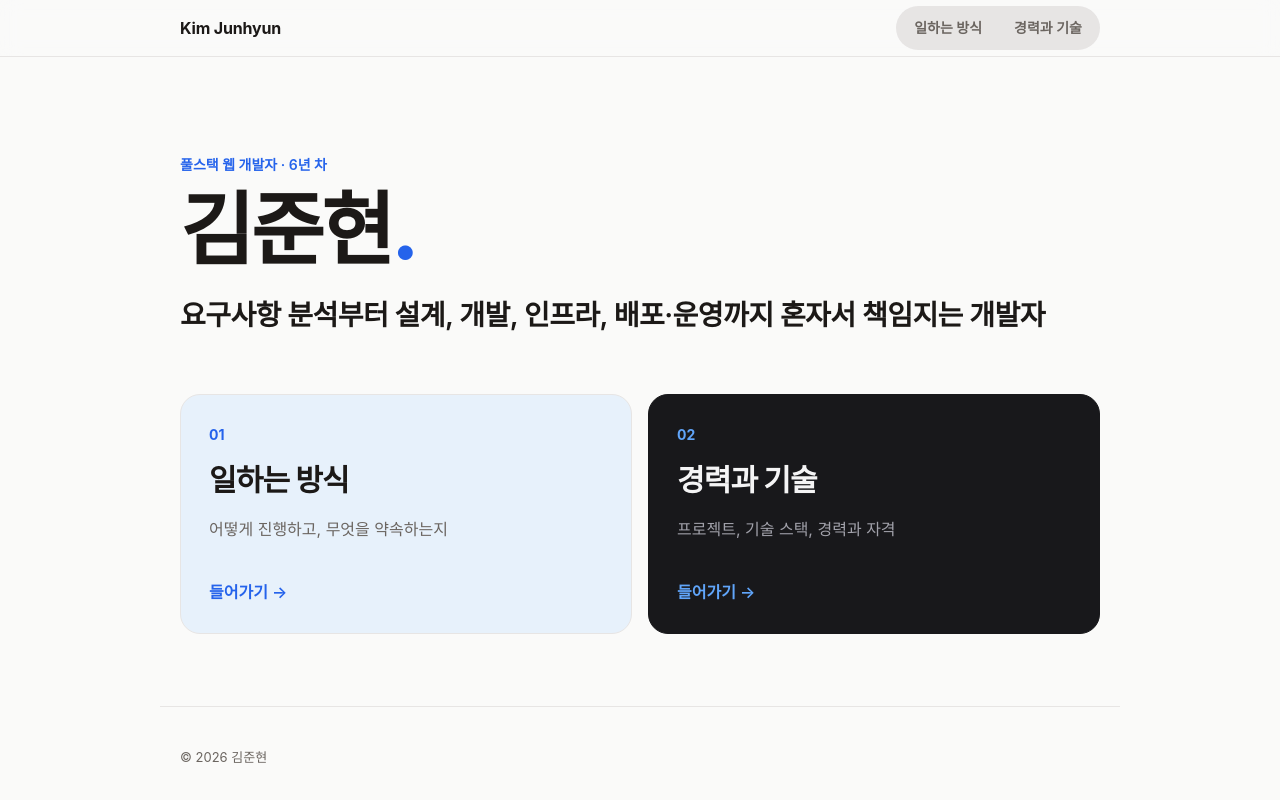
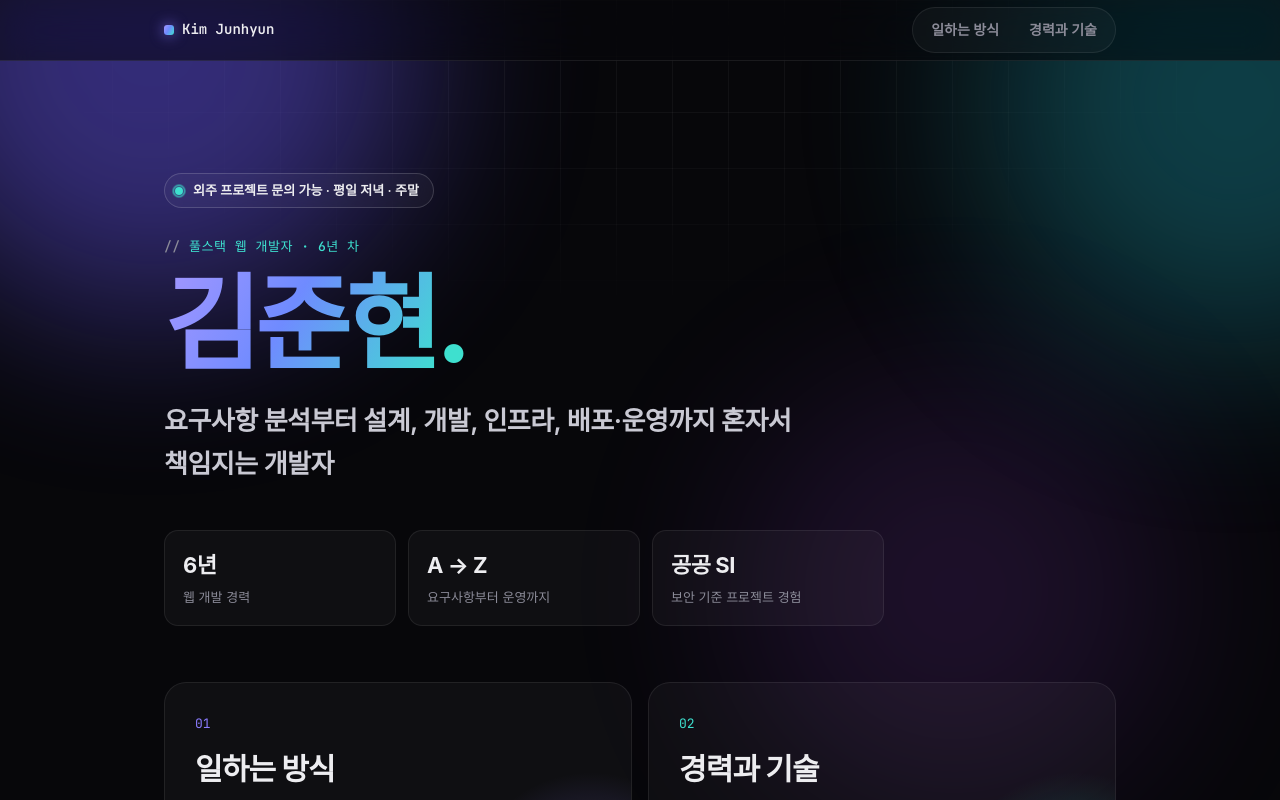
Before and after one commit to jjunhyeon/about-log, a Next.js app: page / in a window 1280 px wide. Shown: the top 800 px of the page. Built offline with nearby package versions, Linux system fonts and the light colour scheme; a web font is replaced by a local one.

Commit message:
다크 테마 + 그라디언트 오로라 배경으로 디자인 개편
Co-Authored-By: Claude Opus 5.5 <noreply@anthropic.com>
Claude-Session: https://claude.ai/code/session_01Wv8wQift3TM9ZcEifCykwV

```diff
--- a/app/dev/page.js
+++ b/app/dev/page.js
@@ -8,9 +8,9 @@ export default function DevPage() {
   return (
     <>
       <section className="page-head wrap">
-        <p className="eyebrow">02 · 경력과 기술</p>
-        <h1 className="page-title">{dev.title}</h1>
-        <p className="intro">{dev.intro}</p>
+        <p className="eyebrow reveal">02 · 경력과 기술</p>
+        <h1 className="page-title reveal d1">{dev.title}</h1>
+        <p className="intro reveal d2">{dev.intro}</p>
       </section>
 
       <section className="wrap section">
--- a/app/globals.css
+++ b/app/globals.css
@@ -1,30 +1,22 @@
 :root {
-  --bg: #fafaf9;
-  --surface: #ffffff;
-  --text: #1c1917;
-  --muted: #6b6560;
-  --line: #e7e5e4;
-  --accent: #2563eb;
-  --accent-soft: #e7f1fb;
-  --todo: #b45309;
-  --todo-bg: #fef3c7;
-}
-@media (prefers-color-scheme: dark) {
-  :root {
-    --bg: #0f0f10;
-    --surface: #18181b;
-    --text: #f4f4f5;
-    --muted: #a1a1aa;
-    --line: #2a2a2e;
-    --accent: #60a5fa;
-    --accent-soft: #172554;
-    --todo: #fbbf24;
-    --todo-bg: #3a2a07;
-  }
+  --bg: #07070a;
+  --surface: rgba(255, 255, 255, 0.035);
+  --surface-hover: rgba(255, 255, 255, 0.06);
+  --text: #ededf0;
+  --muted: #8b8b98;
+  --line: rgba(255, 255, 255, 0.08);
+  --line-strong: rgba(255, 255, 255, 0.16);
+  --accent: #8b7cff;
+  --accent-2: #3ee0cf;
+  --accent-soft: rgba(139, 124, 255, 0.12);
+  --grad: linear-gradient(120deg, #a597ff 0%, #6f8bff 45%, #3ee0cf 100%);
+  --todo: #fbbf24;
+  --todo-bg: rgba(251, 191, 36, 0.12);
+  --mono: "JetBrains Mono", ui-monospace, SFMono-Regular, Menlo, monospace;
 }
 
 * { box-sizing: border-box; margin: 0; padding: 0; }
-html { scroll-behavior: smooth; scroll-padding-top: 72px; }
+html { scroll-behavior: smooth; scroll-padding-top: 72px; color-scheme: dark; }
 body {
   background: var(--bg);
   color: var(--text);
@@ -32,96 +24,176 @@ body {
   line-height: 1.65;
   word-break: keep-all;
   -webkit-font-smoothing: antialiased;
+  min-height: 100vh;
+  overflow-x: hidden;
 }
 a { color: inherit; }
+::selection { background: rgba(139, 124, 255, 0.35); }
 
-.wrap { width: 100%; max-width: 960px; margin: 0 auto; padding: 0 20px; }
+/* ── 배경: 오로라 + 그리드 ── */
+.bg { position: fixed; inset: 0; z-index: -1; pointer-events: none; overflow: hidden; }
+.bg::before {
+  content: ""; position: absolute; inset: 0;
+  background-image:
+    linear-gradient(var(--line) 1px, transparent 1px),
+    linear-gradient(90deg, var(--line) 1px, transparent 1px);
+  background-size: 56px 56px;
+  mask-image: radial-gradient(ellipse 70% 55% at 50% 0%, #000 30%, transparent 75%);
+  -webkit-mask-image: radial-gradient(ellipse 70% 55% at 50% 0%, #000 30%, transparent 75%);
+  opacity: .55;
+}
+.orb { position: absolute; border-radius: 50%; filter: blur(90px); opacity: .45; animation: drift 18s ease-in-out infinite alternate; }
+.orb-1 { width: 520px; height: 520px; background: #6d5cff; top: -220px; left: -120px; }
+.orb-2 { width: 460px; height: 460px; background: #1fb6c9; top: -160px; right: -140px; animation-delay: -6s; opacity: .32; }
+.orb-3 { width: 380px; height: 380px; background: #b04dff; top: 45%; left: 55%; animation-delay: -12s; opacity: .14; }
+@keyframes drift { to { transform: translate3d(60px, 40px, 0) scale(1.12); } }
+@media (prefers-reduced-motion: reduce) { .orb { animation: none; } .reveal { animation: none !important; opacity: 1 !important; } .pulse::after { animation: none !important; } }
 
+.wrap { width: 100%; max-width: 1000px; margin: 0 auto; padding: 0 24px; }
+
+/* ── 상단 내비 ── */
 .nav {
   position: sticky; top: 0; z-index: 10;
-  background: color-mix(in srgb, var(--bg) 85%, transparent);
-  backdrop-filter: blur(10px);
+  background: rgba(7, 7, 10, 0.6);
+  backdrop-filter: blur(16px) saturate(140%);
+  -webkit-backdrop-filter: blur(16px) saturate(140%);
   border-bottom: 1px solid var(--line);
 }
-.nav-inner { display: flex; justify-content: space-between; align-items: center; height: 56px; gap: 16px; }
-.logo { font-weight: 700; text-decoration: none; letter-spacing: -0.01em; white-space: nowrap; }
-.tabs { display: flex; gap: 4px; background: var(--line); padding: 4px; border-radius: 999px; }
+.nav-inner { display: flex; justify-content: space-between; align-items: center; height: 60px; gap: 16px; }
+.logo { font-family: var(--mono); font-weight: 600; font-size: 14px; text-decoration: none; white-space: nowrap; display: flex; align-items: center; gap: 8px; }
+.logo::before { content: ""; width: 10px; height: 10px; border-radius: 3px; background: var(--grad); box-shadow: 0 0 14px rgba(139, 124, 255, .8); }
+.tabs { display: flex; gap: 2px; background: var(--surface); border: 1px solid var(--line); padding: 4px; border-radius: 999px; }
 .tab { text-decoration: none; color: var(--muted); font-size: 14px; font-weight: 600; white-space: nowrap; padding: 6px 14px; border-radius: 999px; transition: background .2s, color .2s; }
 .tab:hover { color: var(--text); }
-.tab.active { background: var(--surface); color: var(--text); box-shadow: 0 1px 3px rgba(0,0,0,.08); }
+.tab.active { background: rgba(255, 255, 255, .1); color: var(--text); box-shadow: inset 0 0 0 1px var(--line-strong); }
 
+/* ── 등장 애니메이션 ── */
+.reveal { opacity: 0; animation: rise .8s cubic-bezier(.2, .7, .2, 1) forwards; }
+.d1 { animation-delay: .08s; } .d2 { animation-delay: .16s; } .d3 { animation-delay: .24s; } .d4 { animation-delay: .32s; }
+@keyframes rise { from { opacity: 0; transform: translateY(14px); filter: blur(6px); } to { opacity: 1; transform: none; filter: none; } }
+
+/* ── 히어로 ── */
+.hero { padding: 112px 24px 80px; }
+.badge {
+  display: inline-flex; align-items: center; gap: 10px;
+  font-size: 13px; font-weight: 600; color: var(--text);
+  padding: 6px 14px 6px 10px; border-radius: 999px;
+  background: var(--surface); border: 1px solid var(--line-strong);
+  backdrop-filter: blur(8px);
+}
+.pulse { position: relative; width: 8px; height: 8px; border-radius: 50%; background: var(--accent-2); }
+.pulse::after { content: ""; position: absolute; inset: -4px; border-radius: 50%; border: 2px solid var(--accent-2); animation: ping 1.8s ease-out infinite; }
+@keyframes ping { from { transform: scale(.6); opacity: .9; } to { transform: scale(1.8); opacity: 0; } }
+
+.eyebrow { font-family: var(--mono); color: var(--accent-2); font-weight: 500; font-size: 13px; letter-spacing: .04em; margin-bottom: 14px; }
+.eyebrow::before { content: "// "; color: var(--muted); }
+.hero .eyebrow { margin-top: 28px; }
+.hero h1 { font-size: clamp(52px, 11vw, 104px); line-height: 1; letter-spacing: -0.05em; font-weight: 800; }
+.grad-text { background: var(--grad); -webkit-background-clip: text; background-clip: text; color: transparent; }
+.dot { color: var(--accent-2); }
+.headline { font-size: clamp(19px, 3.2vw, 26px); font-weight: 600; margin-top: 24px; letter-spacing: -0.02em; color: #c9c9d3; max-width: 720px; }
+.intro { color: var(--muted); max-width: 680px; margin-top: 18px; font-size: 17px; }
+
+.stats { display: grid; grid-template-columns: repeat(3, 1fr); gap: 12px; margin-top: 44px; max-width: 720px; }
+.stat { padding: 16px 18px; border-radius: 14px; background: var(--surface); border: 1px solid var(--line); }
+.stat b { display: block; font-size: 22px; letter-spacing: -0.02em; }
+.stat span { color: var(--muted); font-size: 13px; }
+
+/* ── 진입 카드 ── */
 .doors { display: grid; grid-template-columns: 1fr 1fr; gap: 16px; margin-top: 56px; }
-.door { display: flex; flex-direction: column; gap: 10px; min-height: 240px; padding: 28px; border-radius: 20px; text-decoration: none; background: var(--accent-soft); border: 1px solid var(--line); transition: transform .2s, box-shadow .2s; }
-.door:hover { transform: translateY(-4px); box-shadow: 0 12px 30px rgba(0,0,0,.08); }
-.door strong { font-size: 30px; letter-spacing: -0.03em; }
-.door-num { font-size: 14px; font-weight: 700; color: var(--accent); }
-.door-desc { color: var(--muted); }
-.door-go { margin-top: auto; font-weight: 600; color: var(--accent); }
-.door-dark { background: #18181b; color: #f4f4f5; border-color: #18181b; }
-.door-dark .door-desc { color: #a1a1aa; }
-.door-dark .door-num, .door-dark .door-go { color: #60a5fa; }
-@media (prefers-color-scheme: dark) { .door-dark { background: #f4f4f5; color: #18181b; } .door-dark .door-desc { color: #52525b; } .door-dark .door-num, .door-dark .door-go { color: #2563eb; } }
-@media (max-width: 640px) { .doors { grid-template-columns: 1fr; margin-top: 40px; } .door { min-height: 180px; } }
+.door {
+  position: relative; display: flex; flex-direction: column; gap: 10px; min-height: 240px; padding: 30px;
+  border-radius: 22px; text-decoration: none; overflow: hidden;
+  background: var(--surface); border: 1px solid var(--line);
+  transition: transform .3s, border-color .3s, background .3s;
+}
+.door::before {
+  content: ""; position: absolute; inset: 0; border-radius: inherit; padding: 1px;
+  background: var(--grad); opacity: 0; transition: opacity .3s;
+  -webkit-mask: linear-gradient(#000 0 0) content-box, linear-gradient(#000 0 0);
+  -webkit-mask-composite: xor; mask-composite: exclude;
+}
+.door::after {
+  content: ""; position: absolute; width: 260px; height: 260px; right: -90px; bottom: -110px; border-radius: 50%;
+  background: radial-gradient(circle, rgba(139, 124, 255, .35), transparent 70%); transition: transform .4s;
+}
+.door-dark::after { background: radial-gradient(circle, rgba(62, 224, 207, .28), transparent 70%); }
+.door:hover { transform: translateY(-4px); background: var(--surface-hover); }
+.door:hover::before { opacity: 1; }
+.door:hover::after { transform: scale(1.25); }
+.door strong { font-size: 30px; letter-spacing: -0.03em; position: relative; }
+.door-num { font-family: var(--mono); font-size: 13px; color: var(--accent); position: relative; }
+.door-dark .door-num { color: var(--accent-2); }
+.door-desc { color: var(--muted); position: relative; }
+.door-go { margin-top: auto; font-weight: 600; position: relative; transition: letter-spacing .3s; }
+.door:hover .door-go { letter-spacing: .04em; }
+@media (max-width: 640px) { .doors, .stats { grid-template-columns: 1fr; } .doors { margin-top: 40px; } .door { min-height: 180px; } }
 
-.page-head { padding: 72px 20px 40px; }
-.page-title { font-size: clamp(30px, 6vw, 48px); letter-spacing: -0.03em; line-height: 1.2; }
+/* ── 서브 페이지 ── */
+.page-head { padding: 88px 24px 48px; }
+.page-title { font-size: clamp(34px, 6.5vw, 56px); letter-spacing: -0.04em; line-height: 1.15; font-weight: 800; }
+
+.section { padding: 64px 24px; border-top: 1px solid var(--line); }
+.section h2 { font-family: var(--mono); font-size: 13px; font-weight: 500; letter-spacing: .08em; text-transform: uppercase; color: var(--muted); margin-bottom: 24px; display: flex; align-items: center; gap: 12px; }
+.section h2::after { content: ""; flex: 1; height: 1px; background: linear-gradient(90deg, var(--line-strong), transparent); }
+
+.grid { display: grid; gap: 14px; }
+.traits { grid-template-columns: repeat(auto-fit, minmax(260px, 1fr)); }
+.skills { grid-template-columns: repeat(auto-fit, minmax(210px, 1fr)); }
 .two { grid-template-columns: 1fr 1fr; }
 @media (max-width: 640px) { .two { grid-template-columns: 1fr; } }
-.plain { list-style: none; color: var(--muted); font-size: 15px; }
-.plain li { padding: 6px 0; border-bottom: 1px dashed var(--line); }
+
+.card, .project {
+  background: var(--surface); border: 1px solid var(--line); border-radius: 18px; padding: 24px;
+  transition: border-color .25s, background .25s, transform .25s;
+}
+.card:hover, .project:hover { border-color: var(--line-strong); background: var(--surface-hover); }
+.card h3 { font-size: 17px; margin-bottom: 8px; letter-spacing: -0.01em; }
+.card p { color: var(--muted); font-size: 15px; }
+.traits .card h3 { font-family: var(--mono); font-size: 15px; }
+
+.plain { list-style: none; color: #b9b9c4; font-size: 15px; }
+.plain li { padding: 10px 0 10px 22px; border-bottom: 1px solid var(--line); position: relative; }
+.plain li::before { content: "→"; position: absolute; left: 0; color: var(--accent); }
 .plain li:last-child { border-bottom: 0; }
 
-.hero { padding: 96px 20px 72px; }
-.eyebrow { color: var(--accent); font-weight: 600; font-size: 14px; margin-bottom: 12px; }
-.hero h1 { font-size: clamp(44px, 9vw, 80px); line-height: 1.05; letter-spacing: -0.04em; font-weight: 800; }
-.dot { color: var(--accent); }
-.headline { font-size: clamp(20px, 3.4vw, 28px); font-weight: 600; margin-top: 20px; letter-spacing: -0.02em; }
-.intro { color: var(--muted); max-width: 640px; margin-top: 16px; font-size: 17px; }
+.routine { display: flex; flex-wrap: wrap; gap: 10px; }
+.routine div { background: var(--surface); border: 1px solid var(--line); border-radius: 12px; padding: 12px 18px; display: flex; flex-direction: column; gap: 2px; font-size: 15px; }
+.routine dt { font-family: var(--mono); font-size: 12px; color: var(--accent-2); }
 
-.section { padding: 56px 20px; border-top: 1px solid var(--line); }
-.section h2 { font-size: 22px; letter-spacing: -0.02em; margin-bottom: 20px; }
-.num { color: var(--accent); font-size: 14px; font-weight: 700; font-variant-numeric: tabular-nums; }
-
-.grid { display: grid; gap: 16px; }
-.traits { grid-template-columns: repeat(2, 1fr); }
-@media (max-width: 640px) { .traits { grid-template-columns: 1fr; } }
-.skills { grid-template-columns: repeat(auto-fit, minmax(200px, 1fr)); }
-.card { background: var(--surface); border: 1px solid var(--line); border-radius: 14px; padding: 22px; }
-.card h3 { font-size: 17px; margin-bottom: 8px; letter-spacing: -0.01em; }
-.card p { color: var(--muted); font-size: 15px; }
-
-.routine { display: flex; flex-wrap: wrap; gap: 12px; margin-top: 20px; }
-.routine div { background: var(--accent-soft); border-radius: 999px; padding: 8px 16px; display: flex; gap: 8px; font-size: 14px; }
-.routine dt { font-weight: 700; }
-
-.projects { display: grid; gap: 16px; }
-.project { background: var(--surface); border: 1px solid var(--line); border-radius: 14px; padding: 26px; }
+.projects { display: grid; gap: 14px; }
+.project { padding: 28px; }
 .project-head { display: flex; justify-content: space-between; align-items: baseline; gap: 12px; flex-wrap: wrap; }
-.project h3 { font-size: 20px; letter-spacing: -0.02em; }
+.project h3 { font-size: 21px; letter-spacing: -0.02em; }
 .project h3 a { text-decoration: none; }
 .project h3 a:hover { color: var(--accent); }
-.period { color: var(--muted); font-size: 14px; font-variant-numeric: tabular-nums; }
-.role-tag { display: inline-block; margin: 10px 0 12px; font-size: 13px; font-weight: 600; color: var(--accent); background: var(--accent-soft); border-radius: 6px; padding: 2px 10px; }
-.project ul { margin-top: 12px; padding-left: 18px; color: var(--muted); font-size: 15px; }
-.project li + li { margin-top: 4px; }
+.period { font-family: var(--mono); color: var(--muted); font-size: 13px; }
+.role-tag { display: inline-block; margin: 12px 0 12px; font-size: 12px; font-weight: 600; color: #c4bcff; background: var(--accent-soft); border: 1px solid rgba(139, 124, 255, .25); border-radius: 999px; padding: 3px 12px; }
+.project > p { color: #b9b9c4; }
+.project ul { margin-top: 14px; list-style: none; color: var(--muted); font-size: 15px; }
+.project li { padding-left: 18px; position: relative; }
+.project li::before { content: ""; position: absolute; left: 2px; top: 10px; width: 6px; height: 6px; border-radius: 2px; background: var(--grad); }
+.project li + li { margin-top: 6px; }
 
 .chips { display: flex; flex-wrap: wrap; gap: 8px; }
-.chip { font-size: 14px; border: 1px solid var(--line); border-radius: 999px; padding: 4px 12px; }
+.chip { font-family: var(--mono); font-size: 13px; border: 1px solid var(--line-strong); background: rgba(255, 255, 255, .03); border-radius: 8px; padding: 4px 10px; transition: border-color .2s, color .2s; }
+.chip:hover { border-color: var(--accent); color: #fff; }
 
-.timeline { list-style: none; margin-top: 24px; border-left: 2px solid var(--line); padding-left: 20px; }
+.timeline { list-style: none; border-left: 1px solid var(--line-strong); padding-left: 24px; display: grid; gap: 18px; }
 .timeline li { display: flex; flex-wrap: wrap; gap: 4px 14px; align-items: baseline; position: relative; }
-.timeline li::before { content: ""; position: absolute; left: -27px; top: 9px; width: 12px; height: 12px; border-radius: 50%; background: var(--accent); }
+.timeline li::before { content: ""; position: absolute; left: -29px; top: 9px; width: 9px; height: 9px; border-radius: 50%; background: var(--bg); border: 2px solid var(--accent-2); box-shadow: 0 0 10px rgba(62, 224, 207, .6); }
 .timeline span:last-child { color: var(--muted); }
 
-.contact { display: flex; flex-wrap: wrap; gap: 20px; font-size: 18px; font-weight: 600; }
-.contact a { text-decoration: none; border-bottom: 2px solid var(--accent); }
+.contact { display: flex; flex-wrap: wrap; gap: 12px; }
+.contact a { text-decoration: none; font-weight: 600; padding: 10px 18px; border-radius: 12px; background: var(--surface); border: 1px solid var(--line-strong); transition: border-color .2s, background .2s; }
+.contact a:hover { border-color: var(--accent); background: var(--accent-soft); }
 
 .todo { color: var(--todo); background: var(--todo-bg); border-radius: 4px; padding: 0 4px; border-color: transparent; }
 
-.footer { padding: 40px 20px 56px; color: var(--muted); font-size: 13px; border-top: 1px solid var(--line); }
+.footer { padding: 40px 24px 56px; color: var(--muted); font-family: var(--mono); font-size: 12px; border-top: 1px solid var(--line); }
 
 @media (max-width: 560px) {
   .tab { padding: 6px 10px; font-size: 13px; }
-  .hero { padding: 64px 20px 48px; }
-  .project { padding: 20px; }
+  .hero { padding: 72px 24px 56px; }
+  .project { padding: 22px; }
 }
--- a/app/layout.js
+++ b/app/layout.js
@@ -15,8 +15,18 @@ export default function RootLayout({ children }) {
           rel="stylesheet"
           href="https://cdn.jsdelivr.net/gh/orioncactus/pretendard@v1.3.9/dist/web/static/pretendard.min.css"
         />
+        <link rel="preconnect" href="https://fonts.googleapis.com" />
+        <link
+          rel="stylesheet"
+          href="https://fonts.googleapis.com/css2?family=JetBrains+Mono:wght@400;500;600&display=swap"
+        />
       </head>
       <body>
+        <div className="bg" aria-hidden="true">
+          <span className="orb orb-1" />
+          <span className="orb orb-2" />
+          <span className="orb orb-3" />
+        </div>
         <Tabs />
         <main>{children}</main>
         <footer className="wrap footer">© {new Date().getFullYear()} {profile.name}</footer>
--- a/app/me/page.js
+++ b/app/me/page.js
@@ -7,9 +7,9 @@ export default function MePage() {
   return (
     <>
       <section className="page-head wrap">
-        <p className="eyebrow">01 · 일하는 방식</p>
-        <h1 className="page-title">{me.title}</h1>
-        <p className="intro">{me.intro}</p>
+        <p className="eyebrow reveal">01 · 일하는 방식</p>
+        <h1 className="page-title reveal d1">{me.title}</h1>
+        <p className="intro reveal d2">{me.intro}</p>
       </section>
 
       <section className="wrap section">
--- a/app/page.js
+++ b/app/page.js
@@ -4,14 +4,31 @@ import { profile, me, dev } from "../content";
 export default function Home() {
   return (
     <section className="hero wrap">
-      <p className="eyebrow">{profile.role} · {profile.company}</p>
-      <h1>
-        {profile.name}
+      {profile.status && (
+        <span className="badge reveal">
+          <span className="pulse" />
+          {profile.status}
+        </span>
+      )}
+      <p className="eyebrow reveal d1">{profile.role} · {profile.company}</p>
+      <h1 className="reveal d1">
+        <span className="grad-text">{profile.name}</span>
         <span className="dot">.</span>
       </h1>
-      <p className="headline">{profile.headline}</p>
+      <p className="headline reveal d2">{profile.headline}</p>
 
-      <div className="doors">
+      {profile.stats && (
+        <div className="stats reveal d3">
+          {profile.stats.map((s) => (
+            <div key={s.label} className="stat">
+              <b>{s.value}</b>
+              <span>{s.label}</span>
+            </div>
+          ))}
+        </div>
+      )}
+
+      <div className="doors reveal d4">
         <Link href="/me" className="door">
           <span className="door-num">01</span>
           <strong>일하는 방식</strong>
--- a/content.js
+++ b/content.js
@@ -12,6 +12,12 @@ export const profile = {
   email: "", // 공개할 이메일 (비우면 숨김)
   github: "https://github.com/jjunhyeon",
   wishket: "https://www.wishket.com/partners/p/junh1266/",
+  status: "외주 프로젝트 문의 가능 · 평일 저녁 · 주말", // 비우면 배지 숨김
+  stats: [
+    { value: "6년", label: "웹 개발 경력" },
+    { value: "A → Z", label: "요구사항부터 운영까지" },
+    { value: "공공 SI", label: "보안 기준 프로젝트 경험" },
+  ],
 };
 
 // ───────── 01 · 일하는 방식 ─────────
```
